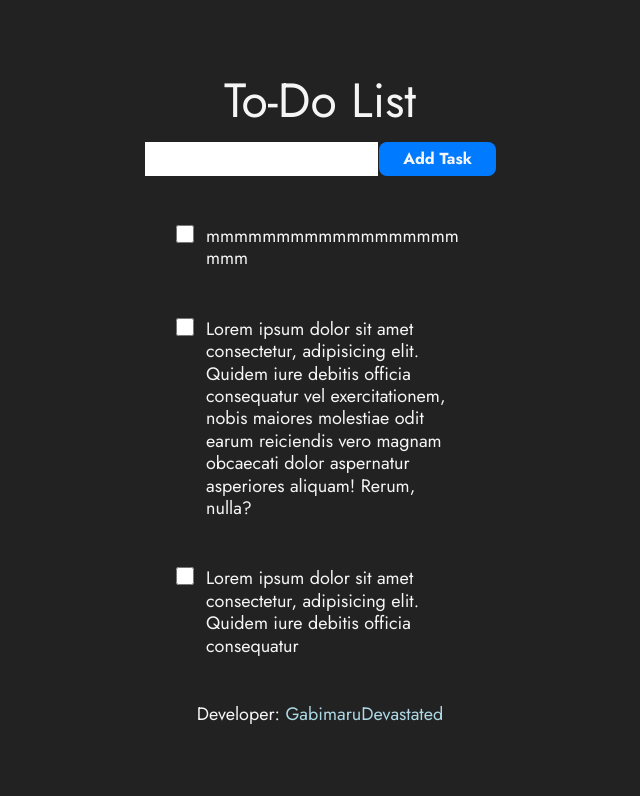
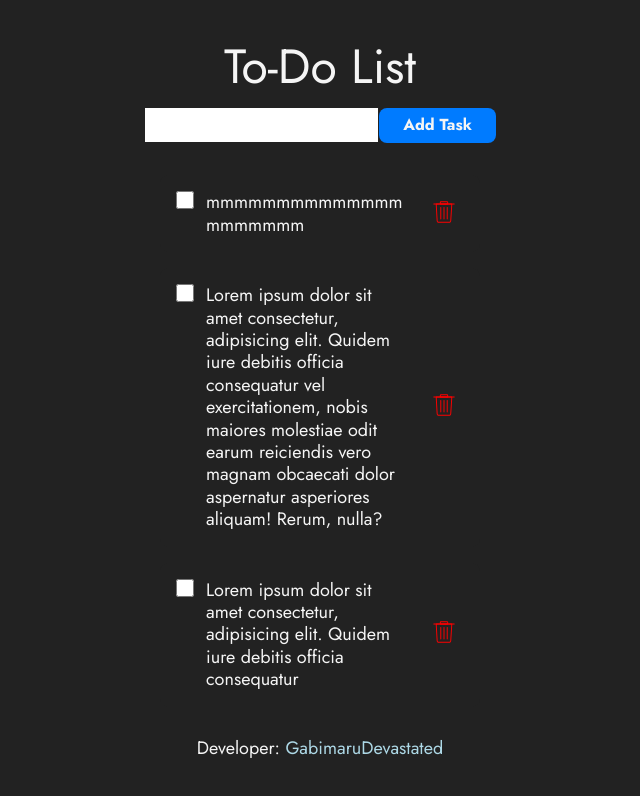
Before and after one commit to GabimaruDevastated/React-Todo, a React (Vite) app: page / in a window 1280 px wide. Shown: the top 796 px of the page, without its empty margins (320-960 px from the left). Built offline with nearby package versions, Linux system fonts and the light colour scheme.

Commit message:
feat: icon trash in task

```diff
--- /dev/null
+++ b/src/assets/icons/trash.tsx
@@ -0,0 +1,13 @@
+import type { SVGProps } from "react";
+
+const IconTrash = (props: SVGProps<SVGSVGElement>) => (
+    <svg xmlns="http://www.w3.org/2000/svg" xmlSpace="preserve" fillRule="evenodd" viewBox="0 0 21 21" {...props}>
+        <g fill="red" fillRule="nonzero">
+            <path d="M17.741 3.599v.012l-.002.035v.005l-.923 14.522c-.03.483-.235.925-.553 1.244a1.72 1.72 0 0 1-1.23.513h-9.15c-.486 0-.916-.196-1.233-.513a1.92 1.92 0 0 1-.55-1.248L3.26 3.648v-.039l-.001-.023v-.029a.42.42 0 0 1 .414-.421h.004v-.002h13.647a.42.42 0 0 1 .418.465zM15.98 18.12l.9-14.146H4.119l.818 14.15c.016.273.13.521.307.699a.9.9 0 0 0 .639.268h9.15c.25 0 .471-.103.636-.267a1.1 1.1 0 0 0 .31-.704z" />
+            <path d="M1.472 3.974a.42.42 0 0 1 0-.84H19.53a.42.42 0 0 1 0 .84z" />
+            <path d="M8.05 1.047h4.902c.333 0 .637.137.858.357l.001.002h.001c.22.221.356.525.356.857v1.291a.42.42 0 0 1-.42.42H7.253a.42.42 0 0 1-.42-.42V2.263c0-.333.136-.637.357-.857v-.001l.001-.001.001-.001c.221-.22.525-.356.857-.356zm4.902.84H8.049a.37.37 0 0 0-.265.11h-.002a.37.37 0 0 0-.11.266v.871h5.656v-.87a.37.37 0 0 0-.109-.266l-.002-.002a.37.37 0 0 0-.265-.11zM7.267 6.443a.42.42 0 0 1 .84 0v10.179a.42.42 0 0 1-.84 0zm2.813 0a.42.42 0 0 1 .84 0v10.179a.42.42 0 0 1-.84 0zm2.814 0a.42.42 0 0 1 .84 0v10.179a.42.42 0 0 1-.84 0z" />
+        </g>
+    </svg>
+);
+
+export default IconTrash;
--- a/src/components/Task/Task.tsx
+++ b/src/components/Task/Task.tsx
@@ -17,6 +17,9 @@ const Task: FC<TaskProps> = (props) => {
                 <input className="checkbox" type="checkbox" name="checkbox" />
                 <p className="task__text">{text}</p>
             </div>
+            <button className="icon icon-delete" onClick={() => deleteTask(index)}>
+                <IconTrash className="trash" />
+            </button>
         </li>
     );
 };
--- a/src/components/Task/task.css
+++ b/src/components/Task/task.css
@@ -43,3 +43,8 @@
 .trash {
     width: 1.5rem;
 }
+
+.icon {
+    background-color: transparent;
+    padding: 0.5rem;
+}
```
